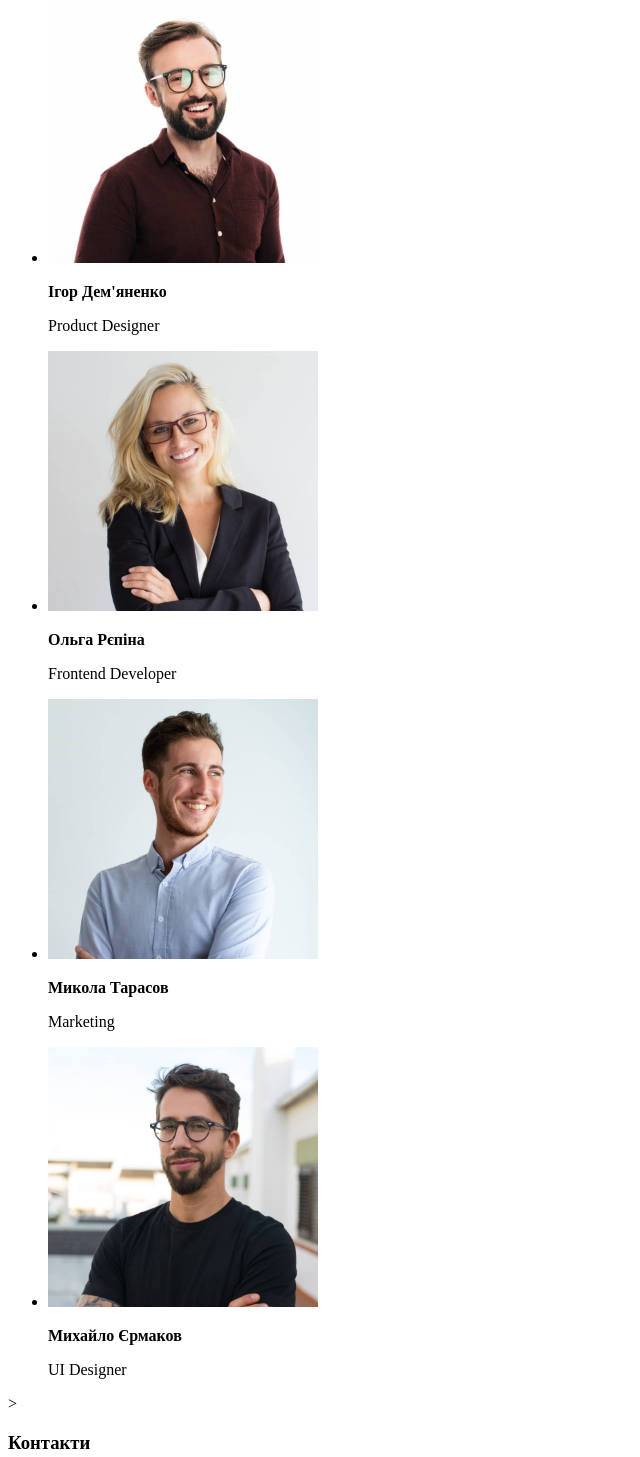
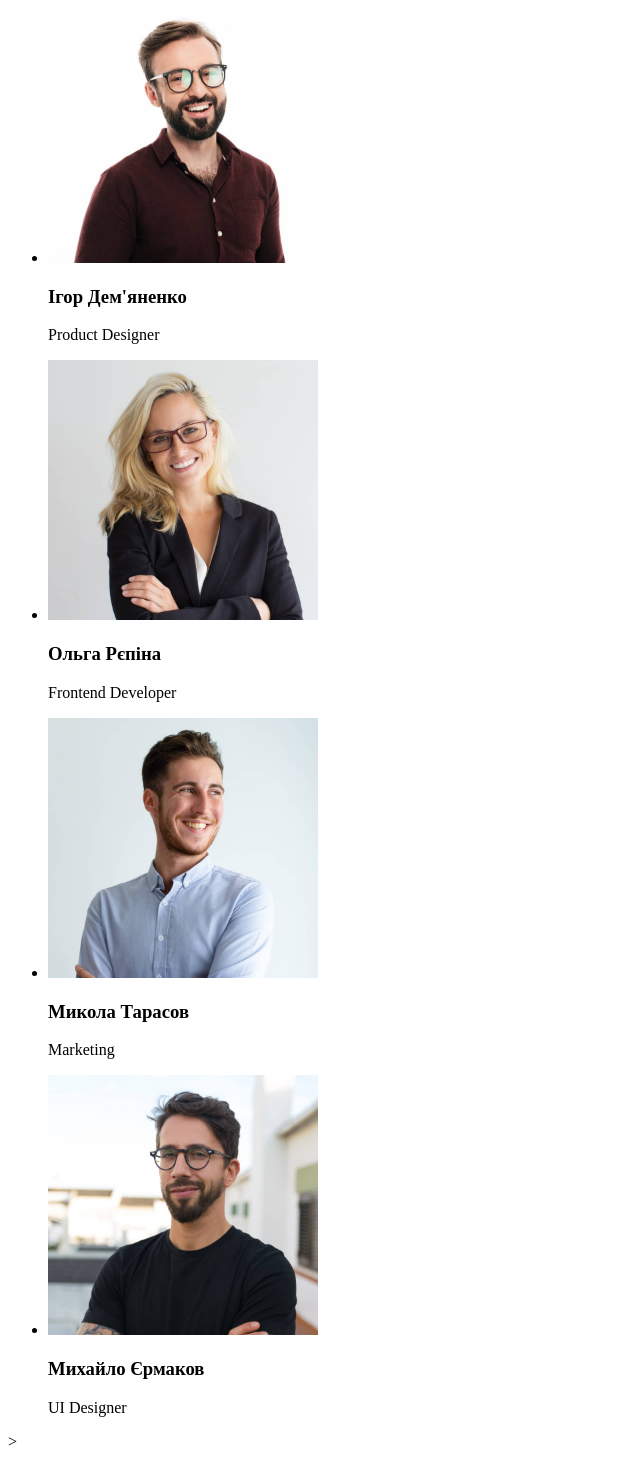
Before and after one commit to RedFox0880/goit-markup-hw-01, a plain HTML site: page index.html in a window 1280 px wide. Shown: the part 1595-3052 px from the top of the page, without its empty margins (0-640 px from the left). Drawn offline with Linux system fonts and the light colour scheme.

Commit message:
Create H3 (section our team)

```diff
--- a/index.html
+++ b/index.html
@@ -112,9 +112,7 @@
                         width="270"
                         height="260"
                     />
-                    <p>
-                        <b>Ігор Дем'яненко</b>
-                    </p>
+                    <h3>Ігор Дем'яненко</h3>
                     <p>
                         Product Designer
                     </p>
@@ -126,9 +124,7 @@
                         width="270"
                         height="260"
                     />
-                    <p>
-                        <b>Ольга Рєпіна</b>
-                    </p>
+                    <h3>Ольга Рєпіна</h3>
                     <p>
                         Frontend Developer
                     </p>
@@ -140,9 +136,7 @@
                         width="270"
                         height="260"
                     />
-                    <p>
-                        <b>Микола Тарасов</b>
-                    </p>
+                    <h3>Микола Тарасов</h3>
                     <p>
                         Marketing
                     </p>
@@ -154,9 +148,7 @@
                         width="270"
                         height="260"
                     />
-                    <p>
-                        <b>Михайло Єрмаков</b>
-                    </p>
+                    <h3>Михайло Єрмаков</h3>
                     <p>
                         UI Designer
                     </p>
```
